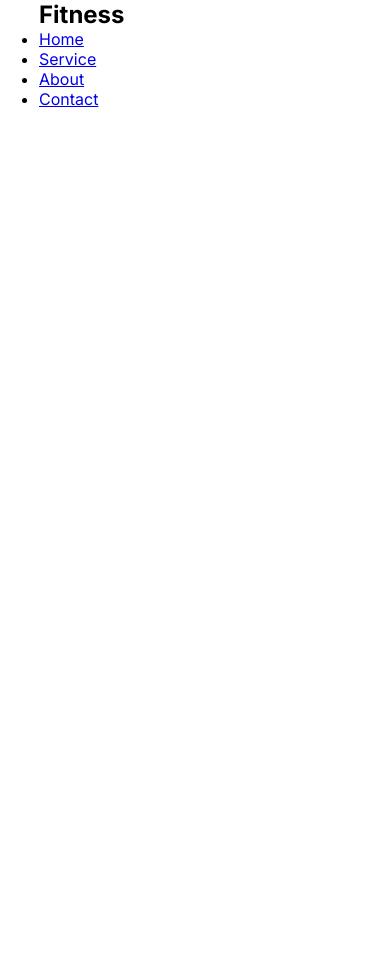
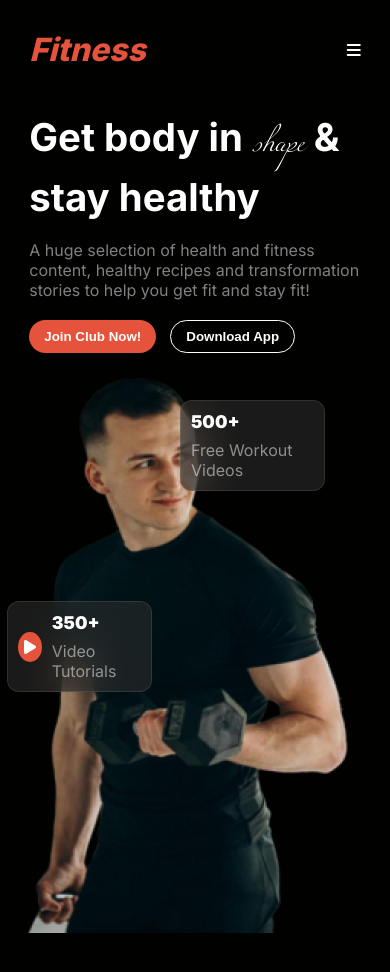
Before and after one commit to mdrony5134/Assingment_2_Fitness_Website, a plain HTML site: page index.html in a window 390 px wide. Before the commit the page ends 844 px from the top, so only its background shows below. Drawn offline with Linux system fonts and the light colour scheme.

Commit message:
header and banner section with mobile responsive design finished

```diff
--- a/index.html
+++ b/index.html
@@ -1,37 +1,86 @@
 <!DOCTYPE html>
 <html lang="en">
   <head>
-    <meta charset="UTF-8">
-    <meta name="viewport" content="width=device-width, initial-scale=1.0">
+    <meta charset="UTF-8" />
+    <meta name="viewport" content="width=device-width, initial-scale=1.0" />
     <title>Fitness Website</title>
-    <link rel="stylesheet" href="styles/style.css">
+    <link rel="stylesheet" href="styles/style.css" />
+    <!-- font awesome cdn -->
+    <link
+      rel="stylesheet"
+      href="https://cdnjs.cloudflare.com/ajax/libs/font-awesome/6.6.0/css/all.min.css"
+    />
   </head>
   <body>
     <!-- header start -->
-     <header class="container">
-        <nav class="nav_bar">
+    <header class="header">
+      <nav class="nav_bar container">
         <div class="logo">
           <h1>Fitness</h1>
         </div>
         <ul class="nav_items">
-                <li class="nav_item"><a href="#" class="nav_link">Home</a></li>
+          <li class="nav_item">
+            <a href="#" class="nav_link" id="home">Home</a>
+          </li>
           <li class="nav_item"><a href="#" class="nav_link">Service</a></li>
           <li class="nav_item"><a href="#" class="nav_link">About</a></li>
           <li class="nav_item"><a href="#" class="nav_link">Contact</a></li>
         </ul>
+        <div class="menu_icon">
+            <i class="fa-solid fa-bars"></i>
+        </div>
       </nav>
+
+      <!-- banner section start -->
+      <section class="banner">
+        <div class="banner_container container">
+          <div class="banner_content">
+            <h2>Get body in <span id="shape">shape</span> & stay healthy</h2>
+            <p>
+              A huge selection of health and fitness content, healthy recipes
+              and transformation stories to help you get fit and stay fit!
+            </p>
+           <div class="banner_btn">
+             <button class="btn_primary">Join Club Now!</button>
+            <button class="btn_secondary">Download App</button>
+           </div>
+          </div>
+          <div class="banner_iamge">
+            <img src="./images/Images 2.png" alt="" />
+          </div>
+        </div>
+        <div class="badge_1">
+          <div class="badge_container">
+            <div class="video_icon">
+              <i class="fa-solid fa-play"></i>
+            </div>
+            <div>
+              <span id="number">350+</span> <br />
+              <span id="text">Video Tutorials</span>
+            </div>
+          </div>
+        </div>
+         <div class="badge_2">
+          <div class="badge_container">
+            <div>
+              <span id="number">500+</span> <br />
+              <span id="text">Free Workout Videos</span>
+            </div>
+          </div>
+        </div>
+      </section>
+    <!-- banner section end -->
+
     </header>
     <!-- header end -->
     <!-- main start -->
-      <main>
+    <main class="container">
 
     </main>
     <!-- main end -->
 
     <!-- footer start -->
-       <footer>
-
-       </footer>
+    <footer></footer>
     <!-- footer end -->
   </body>
 </html>
--- a/styles/style.css
+++ b/styles/style.css
@@ -1,6 +1,6 @@
-@import url('https://fonts.googleapis.com/css2?family=Inter:wght@100..900&display=swap');
+@import url("https://fonts.googleapis.com/css2?family=Inter:wght@100..900&display=swap");
 
-*{
+* {
   margin: 0;
   padding: 0;
   box-sizing: border-box;
@@ -13,14 +13,204 @@
 }
 
 /* shared style */
-.container{
-    width: 80%;
+:root {
+  --text-primary-color: #ffffff;
+  --text-secondary-color: rgba(255, 255, 255, 0.5);
+  --bg-color: rgb(230, 83, 60);
+}
+
+.container {
+  max-width: 85%;
   margin: 0 auto;
 }
-body{
+
+body {
   font-family: "Inter", sans-serif;
+  background-color: rgb(1, 1, 0);
+  color: #ffffff;
+}
+
+.btn_primary {
+  padding: 10px 30px;
+  background-color: var(--bg-color);
+  border-radius: 40px;
+  border: none;
+  color: var(--text-primary-color);
+  font-weight: 600;
+}
+
+.btn_secondary {
+  padding: 10px 30px;
+  border-radius: 40px;
+  background-color: transparent;
+  border: 1px solid #ffffff;
+  color: var(--text-primary-color);
+  font-weight: 600;
 }
 
 /* header start */
+.nav_bar {
+  display: flex;
+  justify-content: space-between;
+  align-items: center;
+  padding: 30px 0px 45px 0px;
+}
+
+.logo h1 {
+  color: rgb(230, 83, 60);
+  font-size: 2rem;
+  font-weight: 800;
+  font-style: italic;
+}
+
+.nav_items {
+  display: flex;
+  align-items: center;
+}
+
+.nav_item {
+  list-style: none;
+}
+
+.nav_link {
+  text-decoration: none;
+  margin-right: 40px;
+  color: #ffffff;
+  font-size: 1.1rem;
+  font-weight: 600;
+}
+
+#home {
+  background-color: rgb(230, 83, 60);
+  padding: 6px 12px;
+  border-radius: 45px;
+}
+.menu_icon {
+  display: none;
+}
 
 /* header end */
+
+/* banner style start */
+.banner_container {
+  display: flex;
+  align-items: center;
+  justify-content: space-between;
+}
+
+.banner_content {
+  width: 520px;
+}
+
+.banner_content h2 {
+  font-size: 4.7rem;
+  font-weight: 700;
+  color: #ffffff;
+}
+
+#shape {
+  font-family: myFont;
+  font-weight: 400;
+}
+
+.banner_content p {
+  color: var(--text-secondary-color);
+  font-size: 1rem;
+  font-weight: 400;
+  margin: 20px 0px;
+}
+.banner_btn {
+  display: flex;
+  gap: 14px;
+}
+.banner_image img {
+  width: 100%;
+  position: absolute;
+}
+.badge_1,
+.badge_2 {
+  width: 205px;
+  border: 1px solid rgba(255, 255, 255, 0.1);
+  border-radius: 12px;
+  backdrop-filter: blur(20px);
+  background: rgba(48, 48, 48, 0.54);
+  padding: 20px;
+  position: relative;
+}
+.badge_1 {
+  bottom: 150px;
+  left: 650px;
+}
+.badge_2 {
+  bottom: 540px;
+  left: 1010px;
+}
+.badge_container {
+  display: flex;
+  gap: 10px;
+  align-items: center;
+}
+.video_icon {
+  width: 30px;
+  height: 30px;
+  background-color: var(--bg-color);
+  border-radius: 50%;
+  display: flex;
+  justify-content: center;
+  align-items: center;
+}
+#number {
+  color: var(--text-primary-color);
+  font-size: 1.1rem;
+  font-weight: 900;
+  margin-bottom: 8px;
+  display: inline-block;
+}
+#text {
+  color: var(--text-secondary-color);
+  font-size: 1rem;
+  font-weight: 400;
+}
+
+/* banner style end */
+
+/* responsive design start */
+
+/* for mobile device */
+@media screen and (max-width: 576px) {
+  .nav_item {
+    display: none;
+  }
+  .menu_icon {
+    display: block;
+  }
+  .banner_container {
+    flex-direction: column;
+  }
+  .banner_content {
+    width: 100%;
+  }
+  .btn_primary {
+    padding: 8px 15px;
+  }
+
+  .btn_secondary {
+    padding: 8px 15px;
+  }
+  .banner_content h2 {
+    font-size: 2.4rem;
+  }
+  .badge_1 {
+    bottom: 336px;
+    left: 7px;
+    width: 145px;
+    padding: 10px;
+  }
+  .badge_2 {
+    bottom: 628px;
+    left: 180px;
+    width: 145px;
+    padding: 10px;
+  }
+}
+/* responsive design end */
```
Lines whose indentation alone changed are shown as unchanged.
